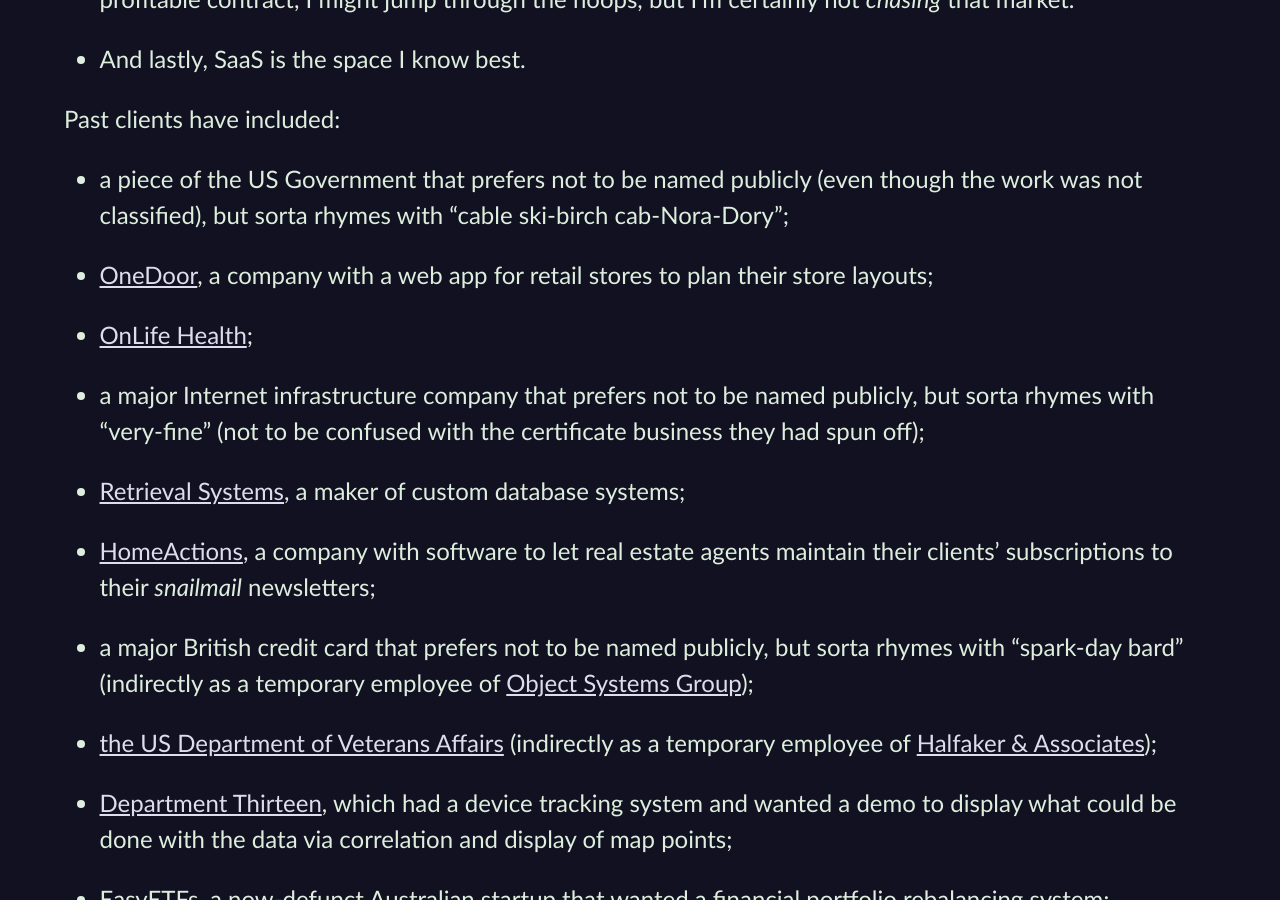
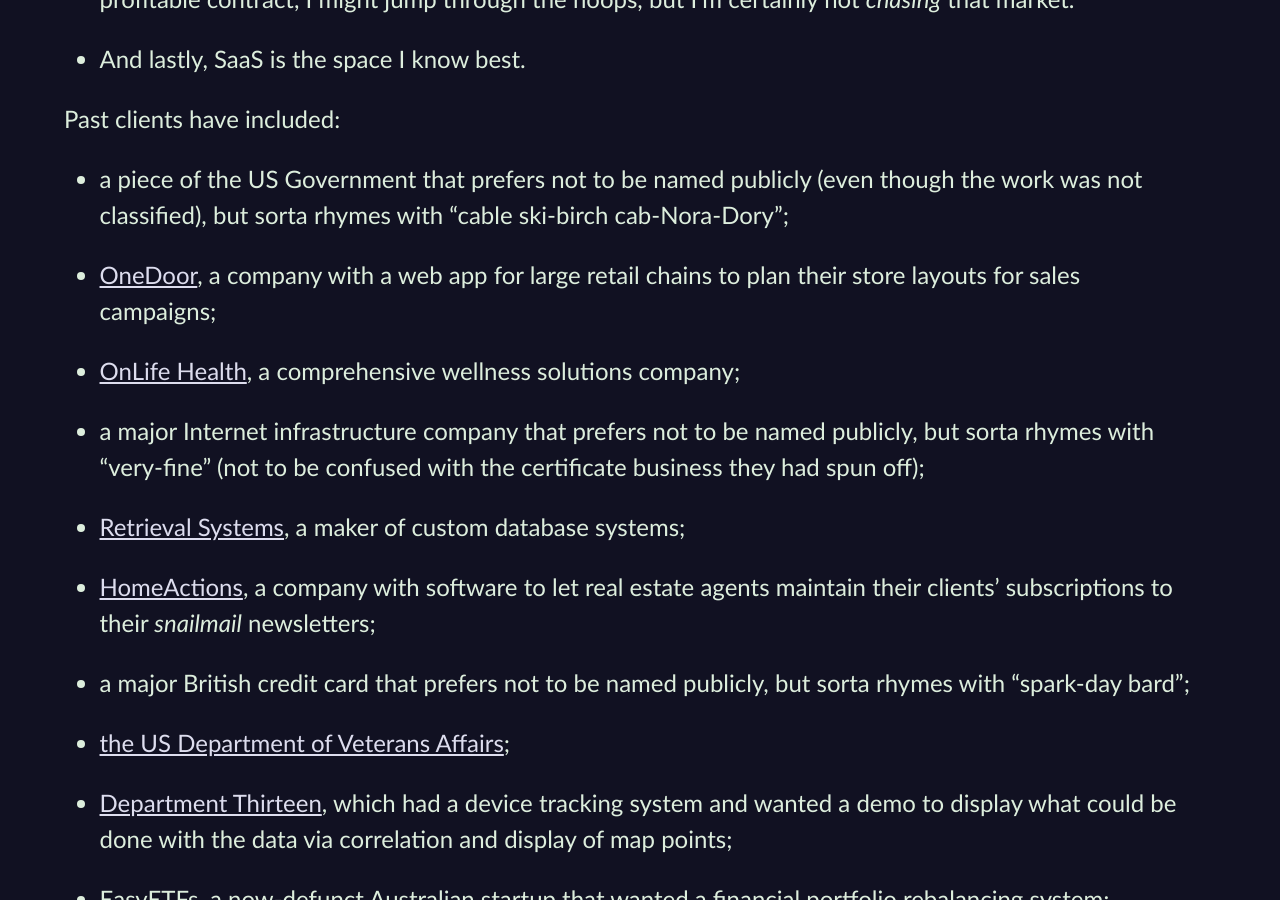
Before and after one commit to CodosaurusLLC/CodosaurusLLC.github.io, a Jekyll site: the page built from clients.md, in a window 1280 px wide and 900 px high, scrolled down 975 px. Built offline with Jekyll 4.4.1, drawn with Linux system fonts in a browser that asks for light colours.

Commit message:
describe some

```diff
--- a/clients.md
+++ b/clients.md
@@ -76,10 +81,11 @@
 
 - [OneDoor](https://onedoor.com/){:rel="nofollow" target="_new"},
 a company with a <!-- Ruby on Rails --> web app for
-retail stores to plan their store layouts<!--,
+large retail chains to plan their store layouts for sales campaigns<!--,
 who needed help speeding up their database-->;
 
-- [OnLife Health](https://www.onlifehealth.com/){:rel="nofollow" target="_new"}<!--,
+- [OnLife Health](https://www.onlifehealth.com/){:rel="nofollow" target="_new"},
+a comprehensive wellness solutions company<!--,
 who was adding features to
 the section of their Ruby on Rails portal used by coaches-->;
 
@@ -102,15 +108,11 @@
 their clients' subscriptions to their _snailmail_ newsletters;
 
 - a major British credit card that prefers not to be named publicly,
-but sorta rhymes with "spark-day bard"
-(indirectly as a temporary employee of
-[Object Systems Group](http://osgcorp.com/){:rel="nofollow" target="_new"})<!--,
+but sorta rhymes with "spark-day bard"<!--,
 which was putting up England's first Daily Deals site (now defunct)
 in Ruby on Rails-->;
 
-- [the US Department of Veterans Affairs](https://www.va.gov/){:rel="nofollow" target="_new"}
-(indirectly as a temporary employee of
-[Halfaker & Associates](https://www.halfaker.com/){:rel="nofollow" target="_new"})<!--,
+- [the US Department of Veterans Affairs](https://www.va.gov/){:rel="nofollow" target="_new"}<!--,
 which was putting up an event planning system in Ruby on Rails,
 including ways for attendees to
 choose and track which sessions to attend, and network with others-->;
```
Also changed, not shown: other parts of clients.md (+5 -0 lines).
